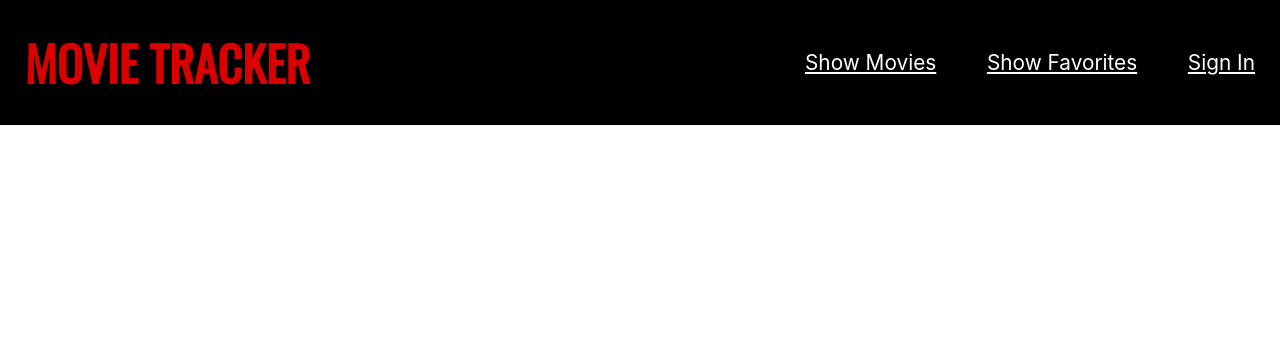
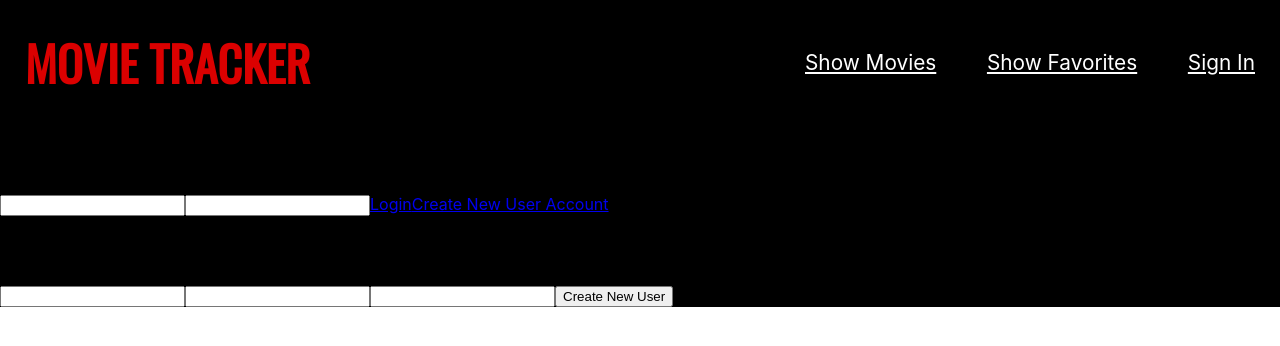
Before and after one commit to ericfitzsimons451/movie-tracker-trs-ef, a React (Create React App) app: page /login/newUser in a window 1280 px wide. Shown: the top 346 px of the page. Built offline with nearby package versions, Linux system fonts and the light colour scheme; no server answers.

Commit message:
refactoring to use Redirect pathway

```diff
--- a/src/components/Nav/Nav.js
+++ b/src/components/Nav/Nav.js
@@ -26,12 +26,12 @@ class Nav extends Component {
         if (typeof this.props.user.id !== "number") {
             authLink= <NavLink to='/login' className='nav-link'>Sign In</NavLink>
         } else {
-            authLink = <NavLink to='/' className='nav-link'>Sign Out</NavLink>
+            authLink = <NavLink to='/movies' className='nav-link'>Sign Out</NavLink>
         }
 
     return (
         <div className="nav-container">
-            <NavLink to='/' className="nav-link">Show Movies</NavLink>
+            <NavLink to='/movies' className="nav-link">Show Movies</NavLink>
             <NavLink to='/favorites' className="nav-link">Show Favorites</NavLink>
             {authLink}
         </div>
--- a/src/containers/App/App.js
+++ b/src/containers/App/App.js
@@ -38,15 +38,15 @@ export class App extends Component {
 
 
   render() {
-    // null or user:id
     return (
       <div className="App">
         <div className="header-container">
           <Header />
           <Nav />
         </div>
-        <Route exact path='/${}' className='display' render={ () => <AllMovies />} />
-        <Route exact path='/login' className='display' render={ () => <Login />} />
+        <Route exact path='/' className='display' render={ () => <AllMovies />} />
+        <Route exact path='/movies' className='display' render={ () => <AllMovies />} />
+        <Route  path='/login' className='display' render={ () => <Login />} />
       </div>
     );
   }
--- /dev/null
+++ b/src/containers/CreateNewUser/CreateNewUser.js
@@ -0,0 +1,61 @@
+import React, { Component } from 'react'
+import { connect } from 'react-redux'
+import { Route, Redirect } from 'react-router-dom'
+
+class CreateNewUser extends Component {
+    constructor() {
+        super()
+        this.state = {
+            newUserName: '',
+            newUserEmail: '',
+            newUserPassword: ''
+        }
+    }
+
+    handleChange = (e) => {
+        const { name, value } = e.target
+        this.setState({ [name]: value })
+    }
+
+
+    createNewUser = async (e) => {
+        e.preventDefault()
+        try {
+            const response = await fetch('http://localhost:3000/api/users/new', {
+                method: 'POST',
+                body: JSON.stringify({
+                    name: this.state.newUserName,
+                    email: this.state.newUserEmail,
+                    password: this.state.newUserPassword,
+                }),
+                headers: {
+                    'Content-Type': 'application/json'
+                }
+            })
+            this.setState({newUserName: '', newUserEmail: '', newUserPassword: ''})
+        } catch (error) {
+            this.setState({
+                errorMsg: 'Error creating new user.'
+            })
+            alert(this.state.errorMsg)
+        }
+    }
+
+    render() {
+        return(
+            <form onSubmit={this.createNewUser}>
+                <h2>New Account Sign Up</h2>
+                <input onChange={this.handleChange} name='newUserName' value={this.state.newUserName} />
+                <input onChange={this.handleChange} name='newUserEmail' value={this.state.newUserEmail} />
+                <input onChange={this.handleChange} name='newUserPassword' value={this.state.newUserPassword} />
+                <button>Create New User</button>
+            </form>
+        )
+    }
+}
+
+export const mapStateToProps = (state) => ({
+    user: state.user
+})
+
+export default CreateNewUser
--- a/src/containers/Login/Login.js
+++ b/src/containers/Login/Login.js
@@ -4,10 +4,12 @@ import { loginUser } from '../../actions'
 import { connect } from 'react-redux'
 import { NavLink } from 'react-router-dom'
 import { cleanUser } from '../../helpers/cleanUser'
+import { Route, Redirect } from 'react-router-dom'
+import CreateNewUser from '../CreateNewUser/CreateNewUser'
 
 export class Login extends Component {
-    constructor() {
-        super()
+    constructor(props) {
+        super(props)
         this.state = {
             name: '',
             email: '',
@@ -47,51 +49,60 @@ export class Login extends Component {
                 errorMsg: 'User not found, check your email and password'
             })
             alert(this.state.errorMsg)
+
         }
     }
 
-    createNewUser = async (e) => {
-        e.preventDefault()
-        try {
-            const response = await fetch('http://localhost:3000/api/users/new', {
-                method: 'POST',
-                body: JSON.stringify({
-                    name: this.state.newUserName,
-                    email: this.state.newUserEmail,
-                    password: this.state.newUserPassword,
-                }),
-                headers: {
-                    'Content-Type': 'application/json'
-                }
-            })
-            const newUser = await response.json()
-            this.setState({newUserName: '', newUserEmail: '', newUserPassword: ''})
-        } catch (error) {
-            this.setState({
-                errorMsg: 'Error creating new user.'
-            })
-            alert(this.state.errorMsg)
-        }
-    }
+    // createNewUser = async (e) => {
+    //     e.preventDefault()
+    //     try {
+    //         const response = await fetch('http://localhost:3000/api/users/new', {
+    //             method: 'POST',
+    //             body: JSON.stringify({
+    //                 name: this.state.newUserName,
+    //                 email: this.state.newUserEmail,
+    //                 password: this.state.newUserPassword,
+    //             }),
+    //             headers: {
+    //                 'Content-Type': 'application/json'
+    //             }
+    //         })
+    //         const newUser = await response.json()
+    //         this.setState({newUserName: '', newUserEmail: '', newUserPassword: ''})
+    //     } catch (error) {
+    //         this.setState({
+    //             errorMsg: 'Error creating new user.'
+    //         })
+    //         alert(this.state.errorMsg)
+    //     }
+    // }
 
     render() {
+        // if (this.props.user.id) {
+        //     return <Redirect to='/movies' />
+        // } else {
+        console.log(this.props)
+
         return (
             <div>
                 <form onSubmit={this.handleSubmit}>
+                    <h2>Sign In</h2>
                     <input onChange={this.handleChange} name="email" value={this.state.email} />
                     <input onChange={this.handleChange} name="password" value={this.state.password} />
                     <NavLink to='/' type='submit' onClick={this.handleSubmit}>Login</NavLink>
+                    <NavLink to='/login/newUser'>Create New User Account</NavLink>
                 </form>
-                <form onSubmit={this.createNewUser}>
-                    Name:<input onChange={this.handleChange} name="newUserName" value={this.state.newUserName} />
-                    Email:<input onChange={this.handleChange} name="newUserEmail" value={this.state.newUserEmail} />
-                    Password:<input onChange={this.handleChange} name="newUserPassword" value={this.state.newUserPassword} />
-                    <button>Sign up!</button>
-                </form>
+                <Route exact path='/login/newUser' render={ () => <CreateNewUser />} />
             </div>
+
         )
+        // }
     }
 }
+
+export const mapStateToProps = (state) => ({
+    user: state.user
+})
 
 export const mapDispatchToProps = (dispatch) => ({
     loginUser: (user) => dispatch(loginUser(user))
```
